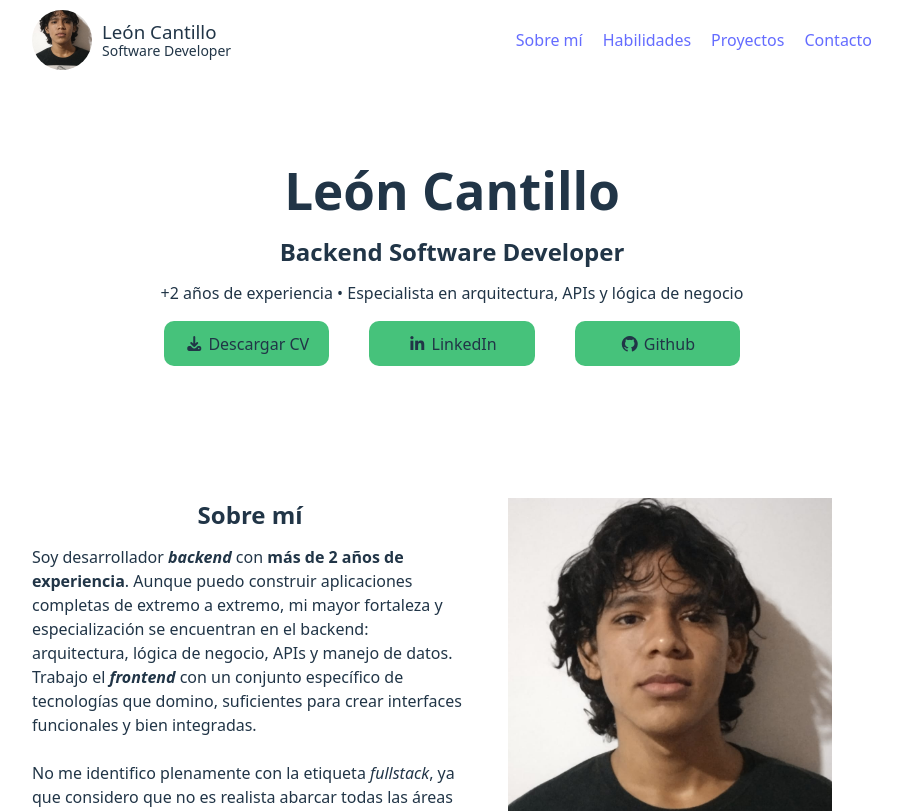
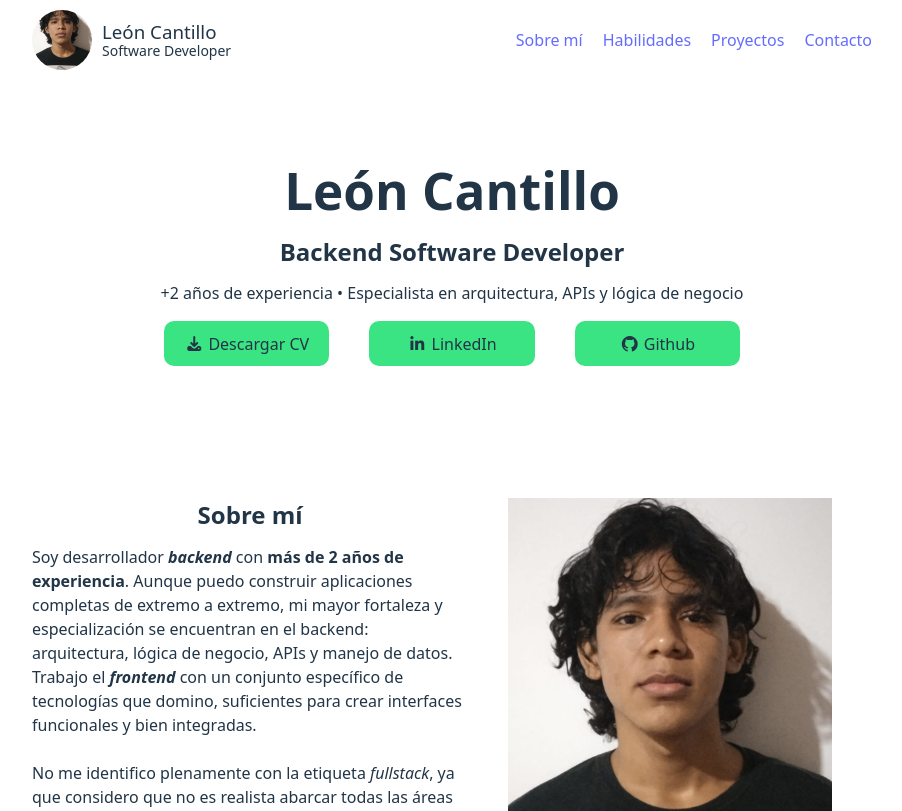
Before and after one commit to leoncantillo/portfolio, a React (Vite) app: page / in a window 1280 px wide. Shown: the top 811 px of the page, without its empty margins (188-1090 px from the left). Built offline with nearby package versions, Linux system fonts and the light colour scheme.

Commit message:
[UPDATE] Secondary button colors adjustment for better constrast.

```diff
--- a/src/styles/_theme.css
+++ b/src/styles/_theme.css
@@ -6,13 +6,13 @@
   --color-link: #646cff;
   --color-link-hover: #535bf2;
   --button-bg: #1a1a1a;
+  --button-bg-2: var(--palet-color-1);
   --button-border-hover: #646cff;
   --input-border: #707070;
   --card-border: #1a1a1a;
 
   --palet-color-1: #2f5e43;
   --palet-color-2: #fff480;
-
 }
 
 /* Modo claro por preferencia del sistema */
@@ -22,7 +22,7 @@
     --color-bg: #ffffff;
     --color-bg-2: #c7ecf7;
     --color-link-hover: #747bff;
-    --button-bg: #46c27b;
+    --button-bg: #3be483;
     --button-bg-2: #f9f9f9;
     --input-border: #dbdbdb;
     --card-border: #eee;
@@ -35,7 +35,7 @@ html.light {
   --color-bg: #ffffff;
   --color-bg-2: #c7ecf7;
   --color-link-hover: #747bff;
-  --button-bg: #46c27b;
+  --button-bg: #3be483;
   --button-bg-2: #f9f9f9;
   --input-border: #dbdbdb;
   --card-border: #eee;
```
